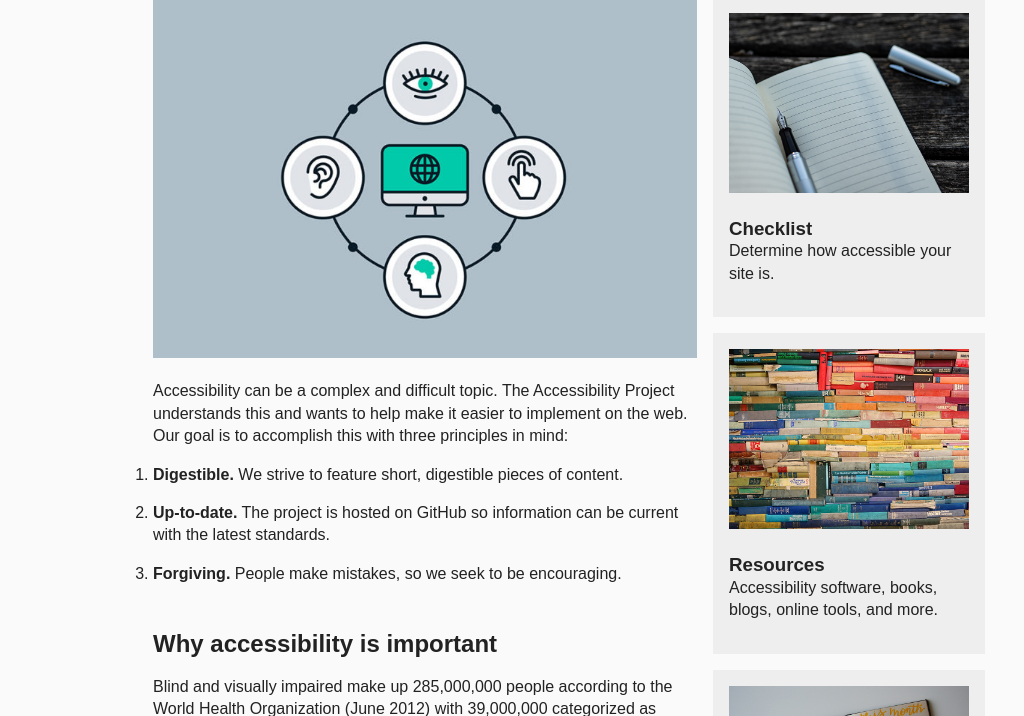
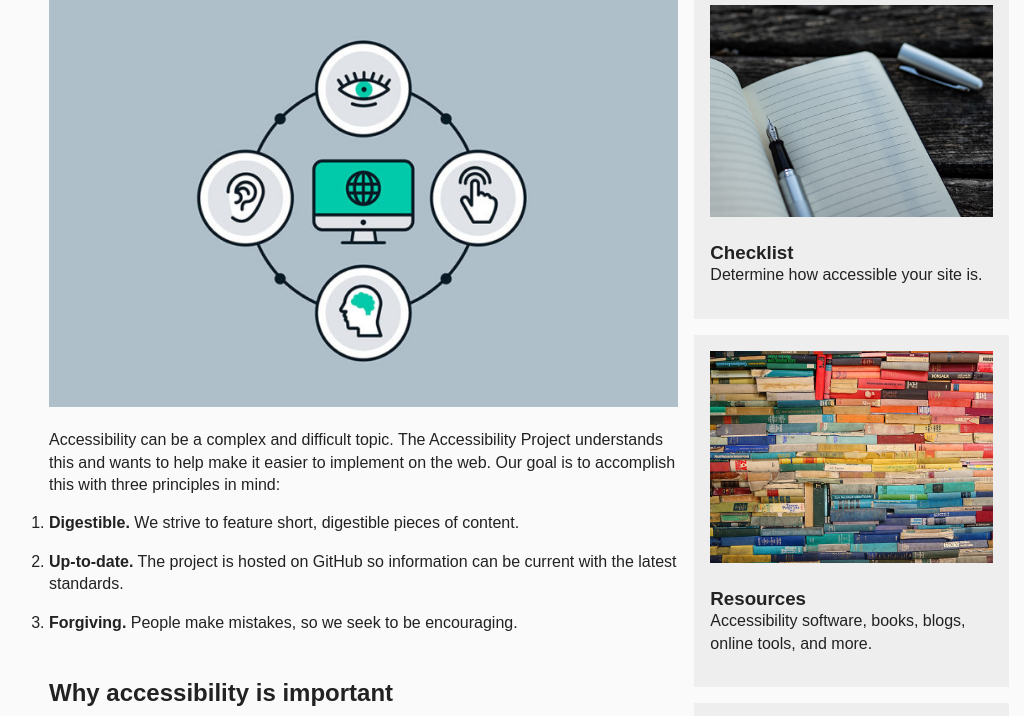
Before and after one commit to livgiessinger/livgiessinger.github.io, a plain HTML site: page grc339/flexbox-basic-layout/index.html in a window 1280 px wide. Shown: the part 143-859 px from the top of the page, without its empty margins (111-1135 px from the left). Drawn offline with Linux system fonts and the light colour scheme.

Commit message:
Update flexbox.css

```diff
--- a/grc339/flexbox-basic-layout/flexbox.css
+++ b/grc339/flexbox-basic-layout/flexbox.css
@@ -81,7 +81,7 @@ section p {
 @media only screen and (min-width: 60em) {
 
   div.container {
-    margin: 1em 10em 1em 15em;
+    margin: auto;
   }
 
 }
```
